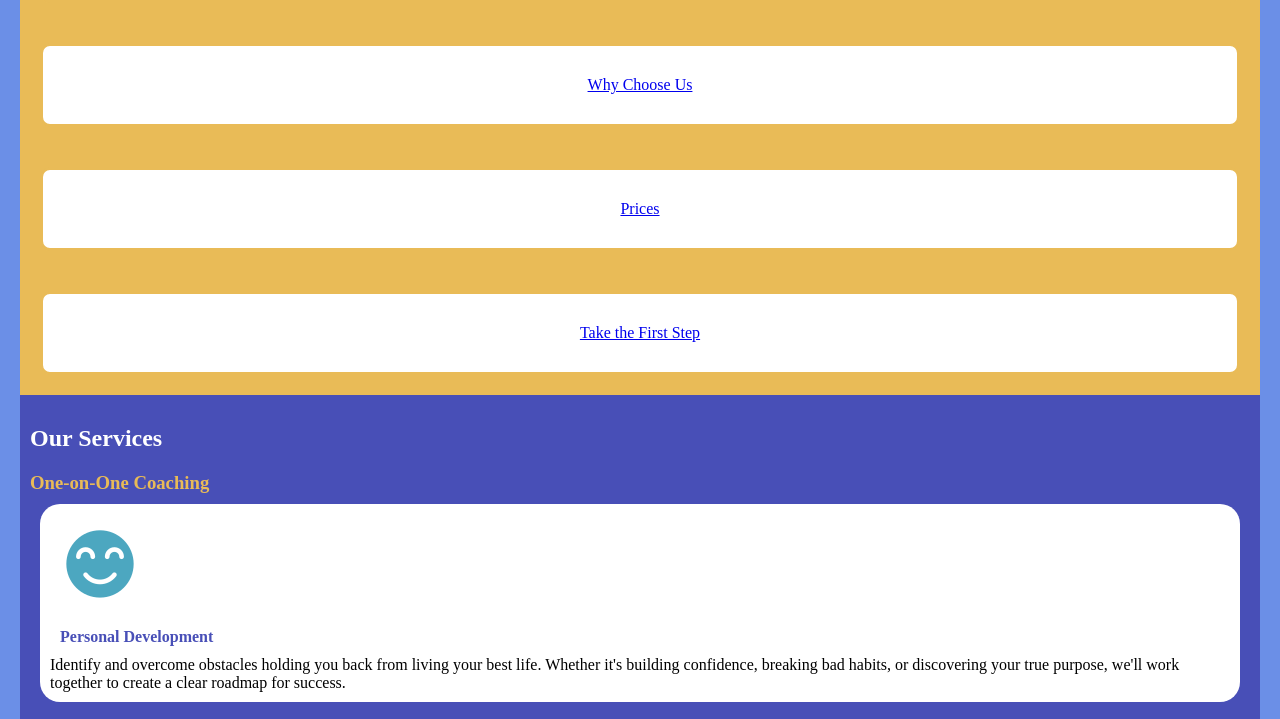
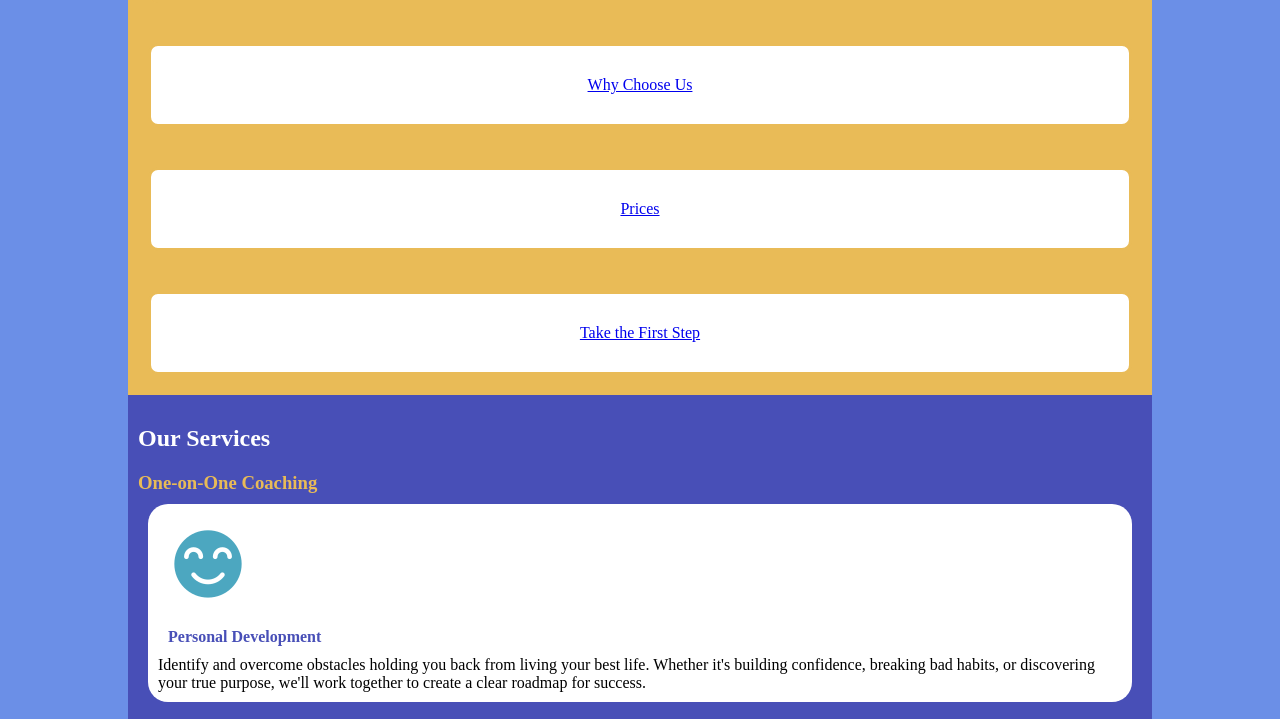
Before and after one commit to ETHAN123456E/path-to-success, a plain HTML site: page index.html in a window 1280 px wide. Shown: the part 280-999 px from the top of the page. Drawn offline with Linux system fonts and the light colour scheme; a web font is replaced by a local one.

Commit message:
Update style.css

```diff
--- a/style.css
+++ b/style.css
@@ -163,8 +163,8 @@
 body{
 background-color: #6B8FE7;
 font-family: Inter;
-margin-right: 20px;
-margin-left: 20px;
+margin-right: 10%;
+margin-left: 10%;
 }
 @media (max-width: 450px) {
 body{
```
